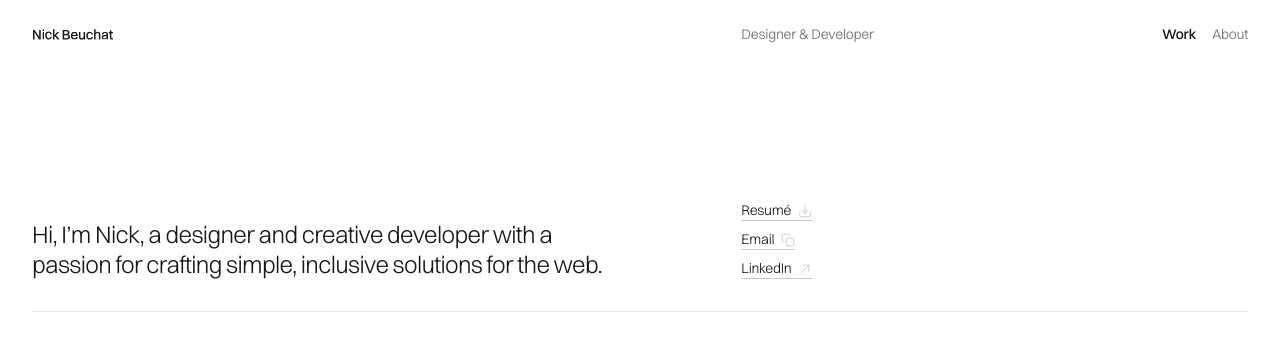
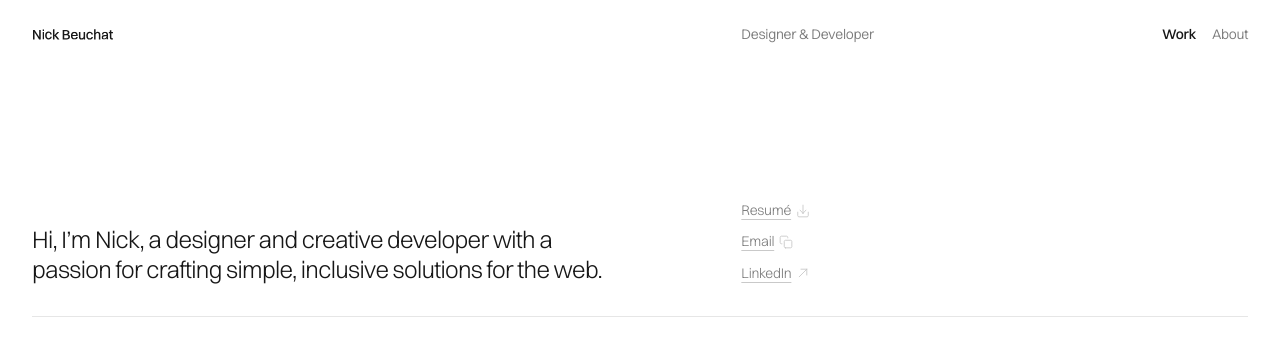
Before and after one commit to nicbeuc/nickbeuchat.com, a Next.js app: page / in a window 1280 px wide. Shown: the top 356 px of the page. Built offline with nearby package versions, Linux system fonts and the light colour scheme.

Commit message:
small updoots

```diff
--- a/src/app/global.css
+++ b/src/app/global.css
@@ -96,6 +96,7 @@ h6 {
 
   /* Animations & Transitions */
   --duration-medium: 0.35s;
+  --duration-short: 0.2s;
 
   /* Margins */
   --page-margin-block: 1.5rem;
--- a/src/components/Footer/Footer.tsx
+++ b/src/components/Footer/Footer.tsx
@@ -13,7 +13,7 @@ export default function Footer() {
       <nav className={`${styles.links} site-nav`}>
         <NavLink href="/">Work</NavLink>
         <NavLink href="/about">About</NavLink>
-        <NavLink href="/Colophon">Colophon</NavLink>
+        <NavLink href="/colophon">Colophon</NavLink>
       </nav>
     </footer>
   )
--- a/src/components/Icon/Icon.module.css
+++ b/src/components/Icon/Icon.module.css
@@ -6,4 +6,7 @@
   stroke: var(--__icon-color);
   user-select: none;
   pointer-events: none;
+  transition-duration: inherit;
+  transition-property: all;
+  transition-timing-function: inherit;
 }
--- a/src/components/Link/Link.module.css
+++ b/src/components/Link/Link.module.css
@@ -1,12 +1,19 @@
 .link {
+  --__link-color: var(--link-color, var(--color-foreground-dimmed));
+  --__link-color-hover: var(--link-color-hover, var(--color-foregound));
   --icon-color: var(--color-foreground-subtle);
+  color: var(--__link-color);
   display: inline-flex;
   align-items: center;
-  gap: .5em;
+  gap: .35em;
   position: relative;
+  text-decoration: underline;
+  text-underline-offset: .3em;
+  text-decoration-color: var(--color-foreground-subtle);
+  transition: color var(--duration-short) ease, text-decoration-color var(--duration-short) ease;
 }
 
-.link::after {
+/* .link::after {
   content: '';
   position: absolute;
   bottom: 0;
@@ -14,4 +21,12 @@
   right: 0;
   height: 1px;
   background-color: var(--color-foreground-subtle);
+} */
+
+@media (pointer:fine) {
+  .link:hover {
+    --icon-color: var(--__link-color-hover);
+    color: var(--__link-color-hover);
+    text-decoration-color: var(--__link-color-hover);
+  }
 }
--- a/src/components/NavLink/NavLink.module.css
+++ b/src/components/NavLink/NavLink.module.css
@@ -1,10 +1,16 @@
 .link {
   font-weight: 350;
   color: var(--color-foreground-dimmed);
-  transition: all var(--duration-medium) ease;
+  transition: all var(--duration-short) ease;
 }
 
 .link[aria-current] {
   font-weight: 500;
   color: var(--color-foreground);
 }
+
+@media (pointer:fine) {
+  .link:hover {
+    color: var(--color-foreground);
+  }
+}
--- a/src/sections/Intro/Intro.module.css
+++ b/src/sections/Intro/Intro.module.css
@@ -20,7 +20,7 @@
   grid-area: links;
   display: flex;
   flex-direction: column;
-  gap: .5rem;
+  gap: .65rem;
 
   @media (width <=50rem) {
     flex-direction: row;
```
